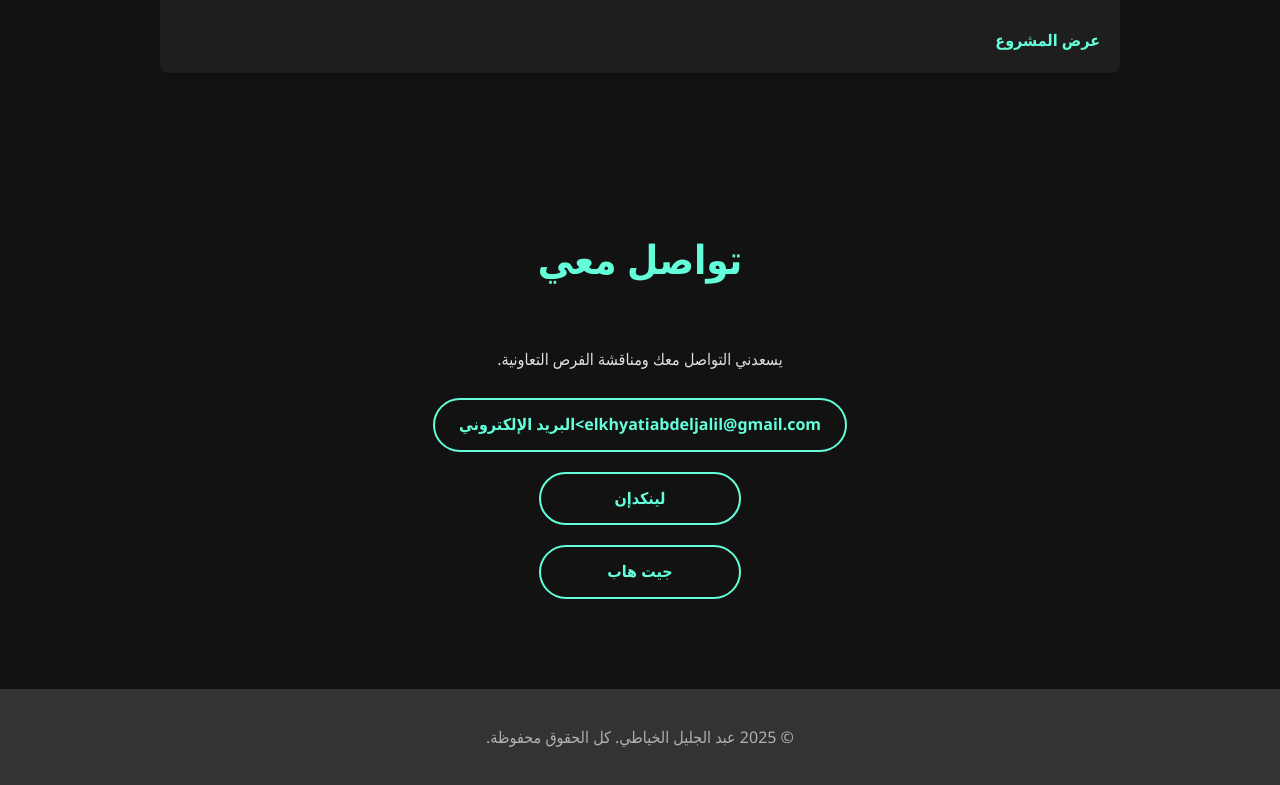
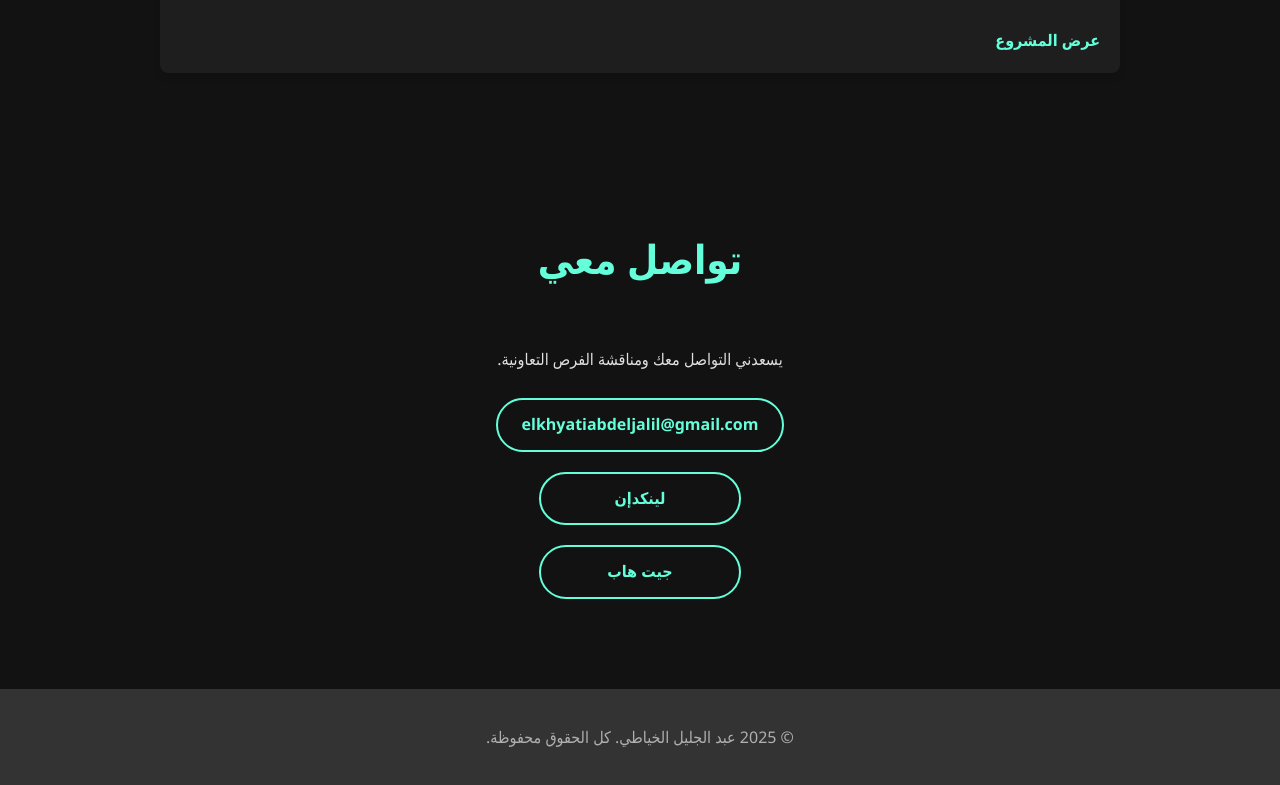
Before and after one commit to JALILOHUB/index.html, a plain HTML site: page index.html in a window 1280 px wide. Shown: the part 1640-2425 px from the top of the page. Drawn offline with Linux system fonts and the light colour scheme.

Commit message:
Update index.html

```diff
--- a/index.html
+++ b/index.html
@@ -54,7 +54,7 @@
             <h2 class="section-title">تواصل معي</h2>
             <div class="contact-info">
                 <p>يسعدني التواصل معك ومناقشة الفرص التعاونية.</p>
-                <a href="#" class="contact-button">elkhyatiabdeljalil@gmail.com>البريد الإلكتروني</a>
+                <a href="#" class="contact-button">elkhyatiabdeljalil@gmail.com</a>
                 <a href="https://www.linkedin.com/in/abdeljalil-el-khyati/" target="_blank" class="contact-button">لينكدإن</a>
                 <a href="https://github.com/JALILOHUB" target="_blank" class="contact-button">جيت هاب</a>
             </div>
```
